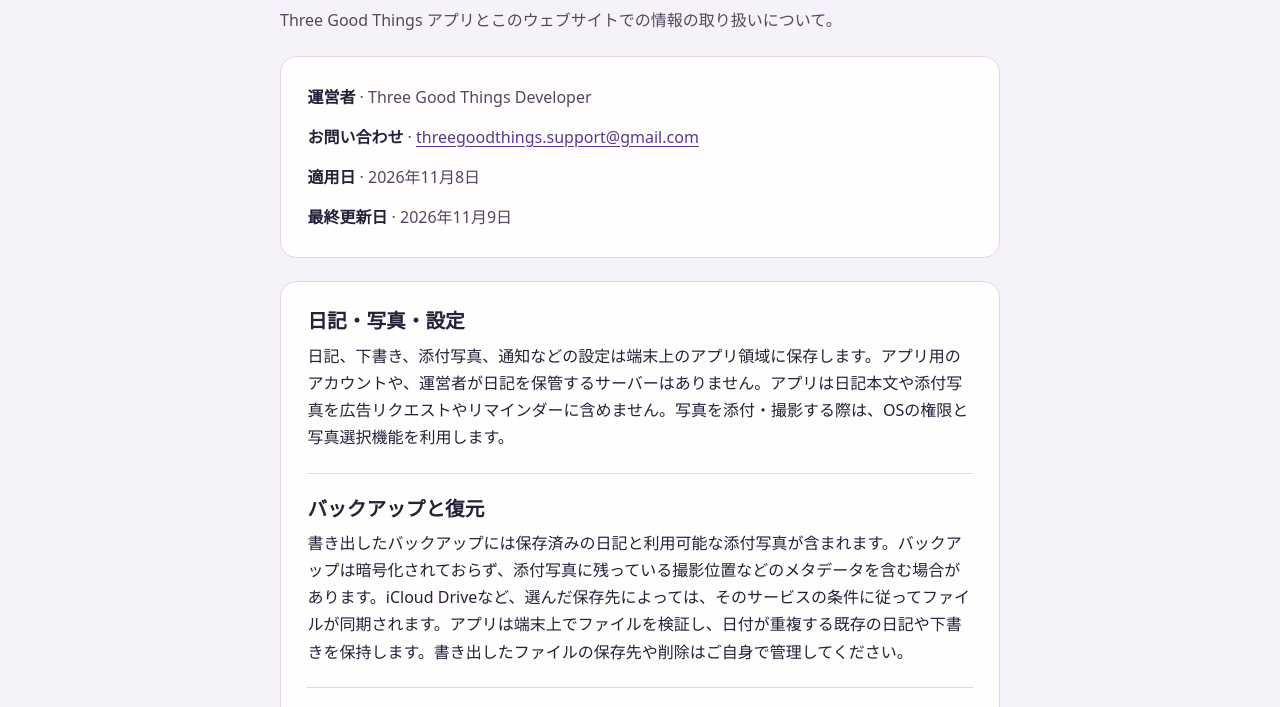
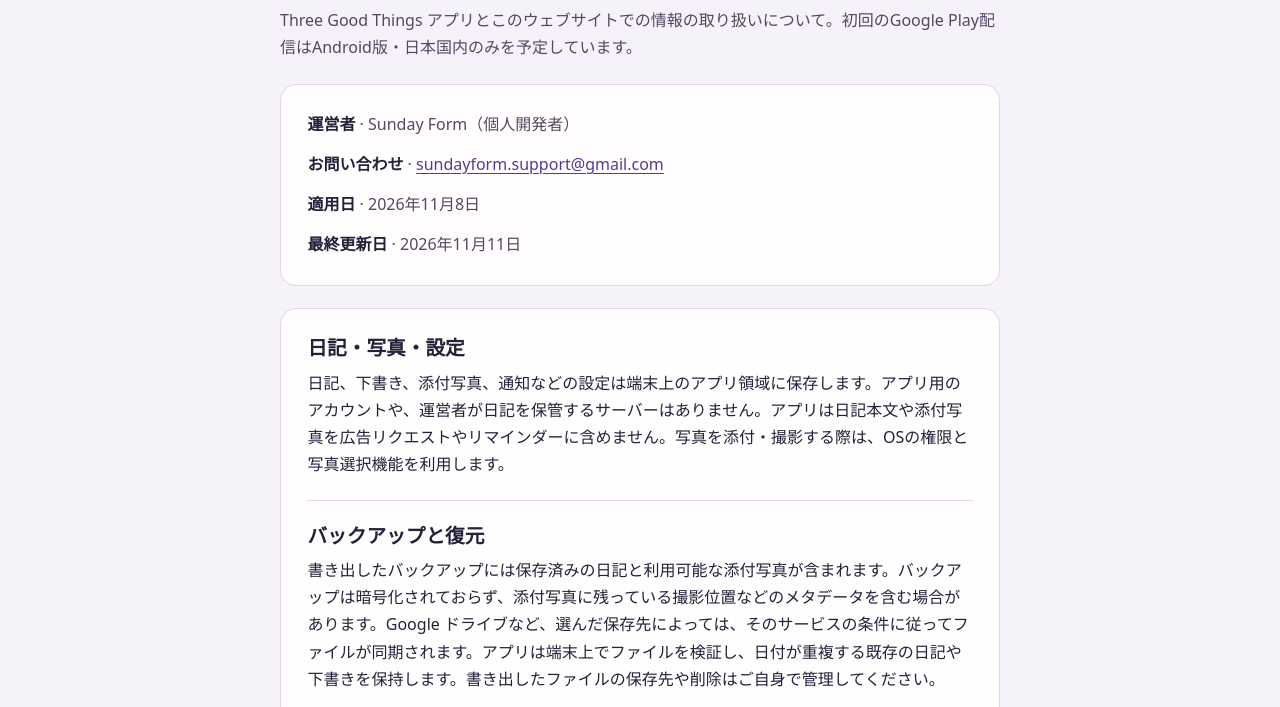
Before and after one commit to luvcat/luvcat.github.io, a plain HTML site: page three-good-things-site/ja/index.html in a window 1280 px wide. Shown: the part 185-892 px from the top of the page. Drawn offline with Linux system fonts and the light colour scheme.

Commit message:
docs(privacy): update ja for Sunday Form and Japan-first Android release

```diff
--- a/three-good-things-site/ja/index.html
+++ b/three-good-things-site/ja/index.html
@@ -22,12 +22,12 @@
   </header>
   <main class="wrap" id="main" tabindex="-1">
     <h1>プライバシーポリシー</h1>
-    <p class="intro">Three Good Things アプリとこのウェブサイトでの情報の取り扱いについて。</p>
+    <p class="intro">Three Good Things アプリとこのウェブサイトでの情報の取り扱いについて。初回のGoogle Play配信はAndroid版・日本国内のみを予定しています。</p>
     <div class="notice">
-      <p><strong>運営者</strong> · Three Good Things Developer</p>
-      <p><strong>お問い合わせ</strong> · <a href="mailto:threegoodthings.support@gmail.com">threegoodthings.support<wbr>@gmail.com</a></p>
+      <p><strong>運営者</strong> · Sunday Form（個人開発者）</p>
+      <p><strong>お問い合わせ</strong> · <a href="mailto:sundayform.support@gmail.com">sundayform.support<wbr>@gmail.com</a></p>
       <p><strong>適用日</strong> · <time datetime="2026-11-08">2026年11月8日</time></p>
-      <p><strong>最終更新日</strong> · <time datetime="2026-11-09">2026年11月9日</time></p>
+      <p><strong>最終更新日</strong> · <time datetime="2026-11-11">2026年11月11日</time></p>
     </div>
     <article class="card">
       <section>
@@ -36,7 +36,7 @@
       </section>
       <section>
         <h2>バックアップと復元</h2>
-        <p>書き出したバックアップには保存済みの日記と利用可能な添付写真が含まれます。バックアップは暗号化されておらず、添付写真に残っている撮影位置などのメタデータを含む場合があります。iCloud Driveなど、選んだ保存先によっては、そのサービスの条件に従ってファイルが同期されます。アプリは端末上でファイルを検証し、日付が重複する既存の日記や下書きを保持します。書き出したファイルの保存先や削除はご自身で管理してください。</p>
+        <p>書き出したバックアップには保存済みの日記と利用可能な添付写真が含まれます。バックアップは暗号化されておらず、添付写真に残っている撮影位置などのメタデータを含む場合があります。Google ドライブなど、選んだ保存先によっては、そのサービスの条件に従ってファイルが同期されます。アプリは端末上でファイルを検証し、日付が重複する既存の日記や下書きを保持します。書き出したファイルの保存先や削除はご自身で管理してください。</p>
       </section>
       <section>
         <h2>音声入力</h2>
@@ -45,10 +45,10 @@
       <section>
         <h2>広告とプライバシーの選択</h2>
         <p>広告が設定された版では、Google AdMobとGoogle User Messaging Platform（UMP）を利用します。Googleや、設定されている広告技術事業者は、IPアドレスやそこから推定した概略地域、アプリや端末の情報、利用可能な識別子、プライバシーの選択、広告の操作情報、性能・診断データを処理する場合があります。これらは表示するプライバシーメッセージの判定、広告配信・パーソナライズ・測定、不正防止、サービス品質の維持などに使われる場合があります。実際の取り扱いはOS、地域、ご自身の選択、広告設定によって異なります。</p>
-        <p>アプリは、適用される法令、地域、プライバシーに関する選択とOSの許可の範囲で、パーソナライズ広告を利用する場合があります。EEA・英国・スイスでは、UMPが広告の目的や事業者に関する選択を収集します。アプリは、同意の拒否や一部の目的・事業者だけへの同意を、全面同意として扱いません。米国の対象地域では、UMPが販売・共有・ターゲティング広告からのオプトアウトに関する選択を提供します。Googleの広告SDKは、UMPから提供されるプライバシー信号を使用して、適用する広告処理を判断します。</p>
+        <p>アプリは、適用される法令、地域、プライバシーに関する選択とOSの許可の範囲で、パーソナライズ広告を利用する場合があります。Google Playの配信地域を日本に限定していても、渡航などによりEEA・英国・スイスで利用される場合があります。該当地域で広告の同意手続が必要な場合、UMPを通じて広告の目的や事業者に関する選択を提供します。アプリは、同意の拒否や一部の目的・事業者だけへの同意を、全面同意として扱いません。米国の対象地域では、UMPが販売・共有・ターゲティング広告からのオプトアウトに関する選択を提供します。Googleの広告SDKは、UMPから提供されるプライバシー信号を使用して、適用する広告処理を判断します。</p>
         <p>選択や広告設定によって、非パーソナライズ広告や制限付き広告が配信されるか、広告が表示されないことがあります。これらの広告でも、広告送信のためのIPアドレスなどの情報、許可された測定、不正防止のための情報が処理される場合があります。Googleの制限付き広告の設定によっては、不正防止用のCookieや端末内ストレージも使用される場合があります。パーソナライズを拒否しても、広告に関するすべてのデータ処理が停止するとは限りません。</p>
-        <p>利用可能で許可される場合、Androidの広告IDやアプリ・運営者単位の識別子が使用されることがあります。iOSでは、Appleの広告識別子（IDFA）へのアクセスや、Appleが定義するトラッキングにはApp Tracking Transparencyの許可が必要です。適用される場合、UMPが許可のための画面を表示します。ATTの許可を拒否した場合、GoogleのSDKは広告リクエストでIDFAを送信しません。ATTの許可は、地域別の同意やオプトアウトに代わるものではありません。アプリは日記本文や添付写真を広告利用のために送信しません。</p>
-        <p>UMPが選択項目を提供している場合は、アプリの<strong>「設定 → プライバシー設定」</strong>で、米国の対象地域でのオプトアウトを含め、広告に関する選択を確認・変更・撤回できます。iOSのトラッキング許可は、OSの設定で変更できる場合があります。これらの選択にかかわらず、日記を利用できます。</p>
+        <p>利用可能で許可される場合、Androidの広告IDやアプリ・運営者単位の識別子が使用されることがあります。iOS版は初回配信の対象外です。将来iOS版を提供する場合は、AppleのApp Tracking Transparency（ATT）など適用される要件を確認し、必要に応じて本ポリシーを更新します。アプリは日記本文や添付写真を広告利用のために送信しません。</p>
+        <p>UMPが選択項目を提供している場合は、アプリの<strong>「設定 → プライバシー設定」</strong>で、米国の対象地域でのオプトアウトを含め、広告に関する選択を確認・変更・撤回できます。これらの選択にかかわらず、日記を利用できます。</p>
         <p><a href="https://policies.google.com/technologies/partner-sites?hl=ja">Googleがパートナーのアプリやサイトから取得した情報の使用方法</a> · <a href="https://policies.google.com/privacy?hl=ja">Googleのプライバシーポリシー</a></p>
       </section>
       <section>
```
